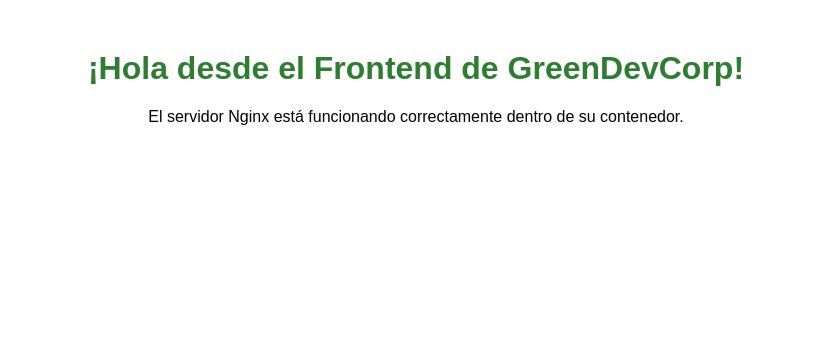
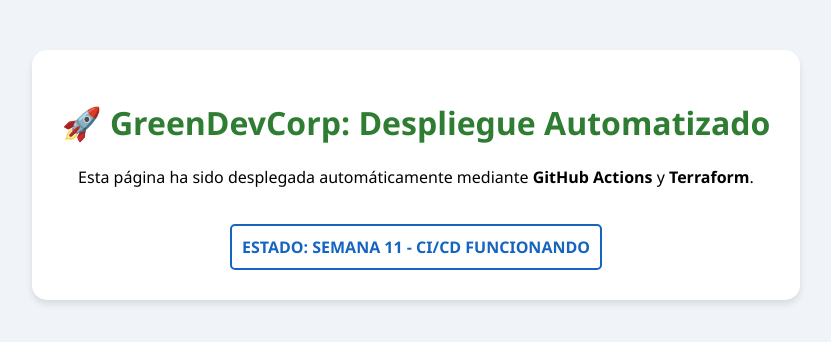
Before and after one commit to blladria/Practical-Assignment-2-Organizational-IT-Infrastructure, a plain HTML site: page gsx-practica2/nginx-app/index.html in a window 1280 px wide. Shown: the whole page, without its empty margins (224-1055 px from the left). Drawn offline with Linux system fonts and the light colour scheme.

Commit message:
update: nuevo diseño del frontend para probar CI/CD

```diff
--- a/gsx-practica2/nginx-app/index.html
+++ b/gsx-practica2/nginx-app/index.html
@@ -3,14 +3,38 @@
 <head>
     <meta charset="UTF-8">
     <meta name="viewport" content="width=device-width, initial-scale=1.0">
-    <title>Frontend GreenDevCorp</title>
+    <title>GreenDevCorp - Infraestructura V2</title>
     <style>
-        body { font-family: Arial, sans-serif; text-align: center; margin-top: 50px; }
+        body {
+            font-family: 'Segoe UI', Tahoma, Geneva, Verdana, sans-serif;
+            text-align: center;
+            margin-top: 50px;
+            background-color: #f0f4f8;
+        }
+        .container {
+            background-color: white;
+            padding: 30px;
+            border-radius: 15px;
+            box-shadow: 0 4px 6px rgba(0,0,0,0.1);
+            display: inline-block;
+        }
         h1 { color: #2e7d32; }
+        .status {
+            color: #1565c0;
+            font-weight: bold;
+            padding: 10px;
+            border: 2px solid #1565c0;
+            border-radius: 5px;
+            display: inline-block;
+            margin-top: 20px;
+        }
     </style>
 </head>
 <body>
-    <h1>¡Hola desde el Frontend de GreenDevCorp!</h1>
-    <p>El servidor Nginx está funcionando correctamente dentro de su contenedor.</p>
+    <div class="container">
+        <h1>🚀 GreenDevCorp: Despliegue Automatizado</h1>
+        <p>Esta página ha sido desplegada automáticamente mediante <b>GitHub Actions</b> y <b>Terraform</b>.</p>
+        <div class="status">ESTADO: SEMANA 11 - CI/CD FUNCIONANDO</div>
+    </div>
 </body>
 </html>
```
